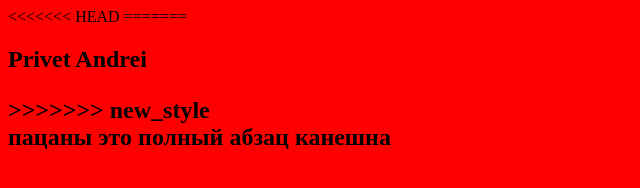
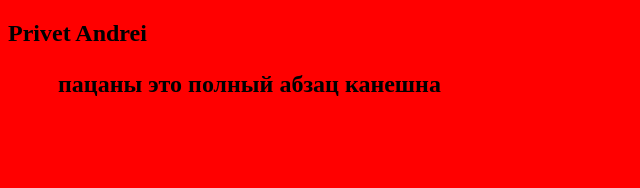
Before and after one commit to elgopo/proverka1, a plain HTML site: page index.html in a window 1280 px wide. Shown: the whole page, without its empty margins (0-640 px from the left). Drawn offline with Linux system fonts and the light colour scheme.

Commit message:
proverka

```diff
--- a/index.html
+++ b/index.html
@@ -6,11 +6,9 @@
 	  <link rel="stylesheet" href="style/style.css">
 </head>
 <body>
-<<<<<<< HEAD
 
-=======
 <h2>Privet Andrei</p>
->>>>>>> new_style
+
 <div class="now">пацаны это полный абзац канешна<div>
 
 </body>
--- a/style/style.css
+++ b/style/style.css
@@ -1,13 +1,9 @@
 body{
 	background:red;
 }
-<<<<<<< HEAD
-
-=======
 p{
 	font-style:italic;
 }
->>>>>>> new_style
 .now{
 	margin-left:50px;
 }
```
